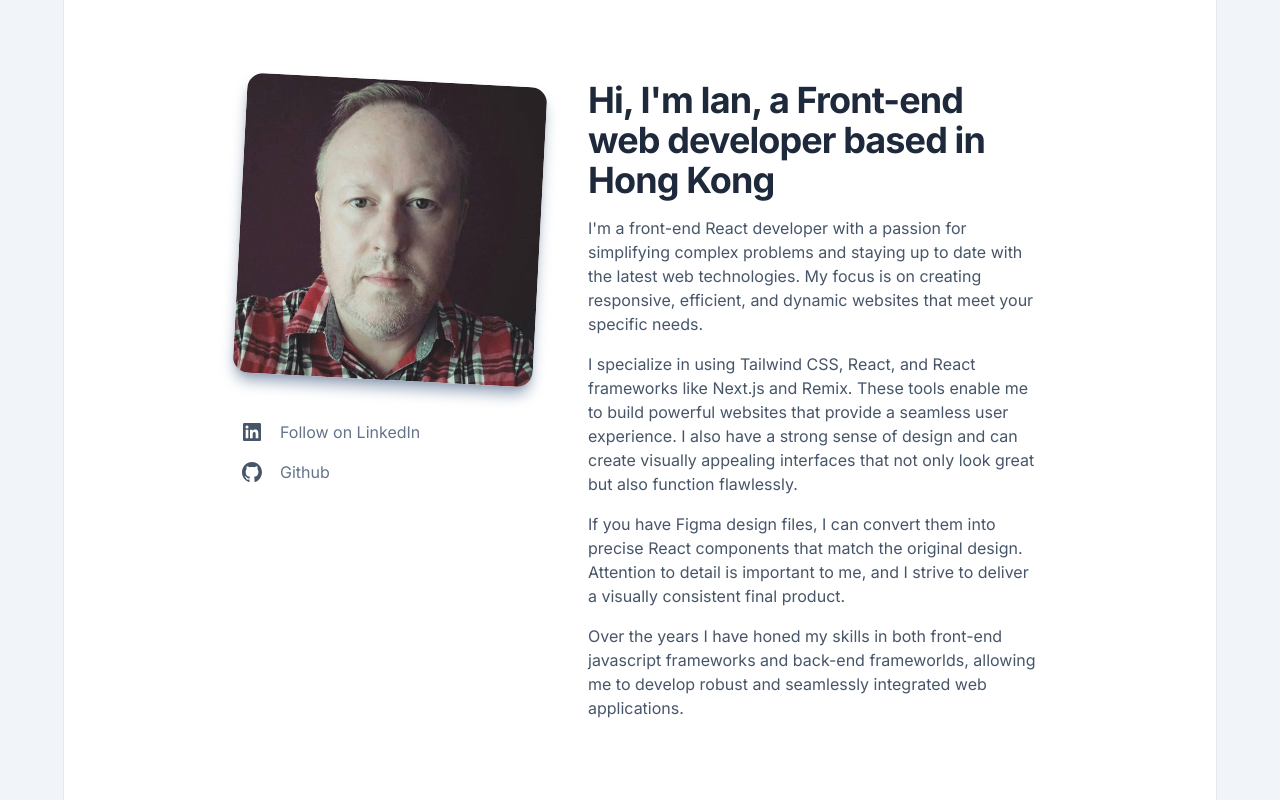
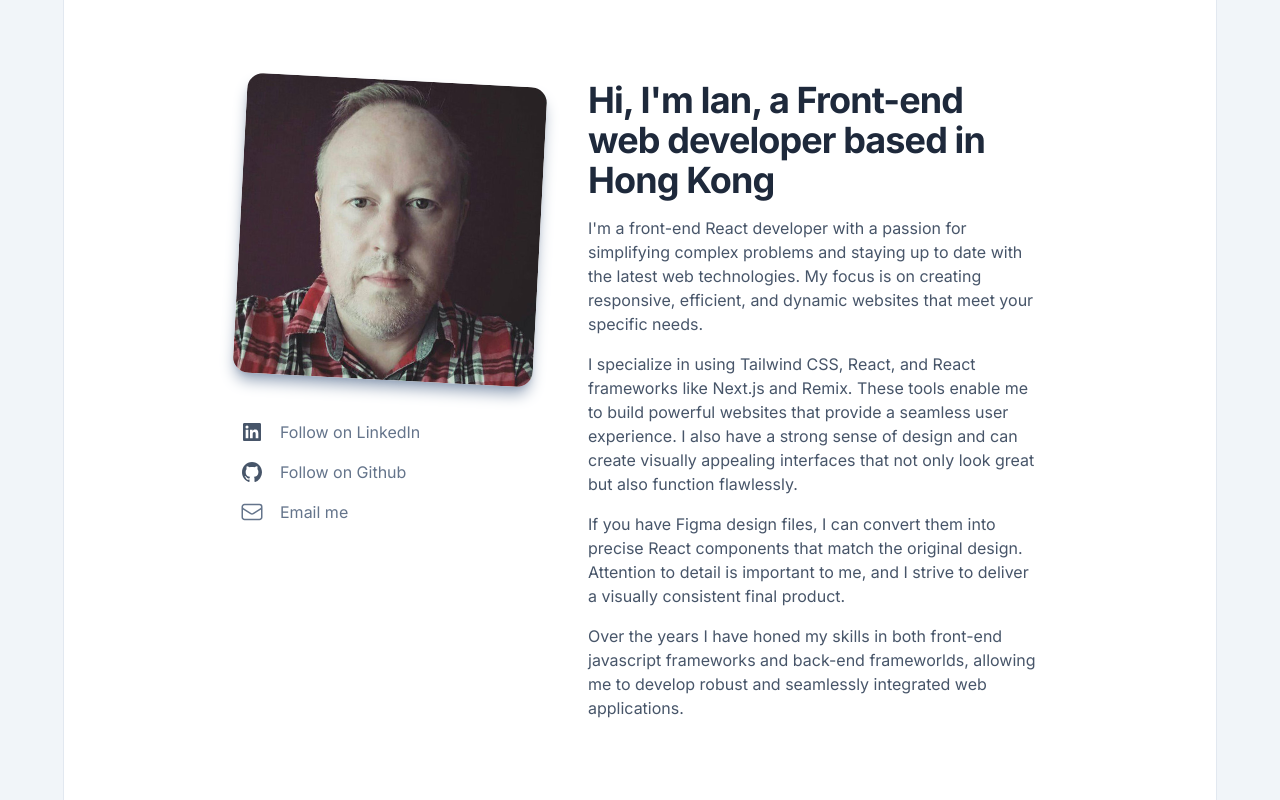
Before and after one commit to ianshk/ianc, a Next.js app: page / in a window 1280 px wide. Built offline with nearby package versions, Linux system fonts and the light colour scheme.

Commit message:
Update SideBar.tsx

```diff
--- a/src/components/SideBar.tsx
+++ b/src/components/SideBar.tsx
@@ -1,5 +1,4 @@
 import React from "react";
-import Link from "next/link";
 
 export default function SideBar() {
   return (
@@ -20,7 +19,6 @@ export default function SideBar() {
             <span className="ml-4">Follow on LinkedIn</span>
           </a>
         </li>
-
         <li className="mt-4 flex">
           <a
             className="group flex text-base text-slate-500 transition hover:text-slate-700"
@@ -37,7 +35,30 @@ export default function SideBar() {
                 d="M12 2C6.475 2 2 6.588 2 12.253c0 4.537 2.862 8.369 6.838 9.727.5.09.687-.218.687-.487 0-.243-.013-1.05-.013-1.91C7 20.059 6.35 18.957 6.15 18.38c-.113-.295-.6-1.205-1.025-1.448-.35-.192-.85-.667-.013-.68.788-.012 1.35.744 1.538 1.051.9 1.551 2.338 1.116 2.912.846.088-.666.35-1.115.638-1.371-2.225-.256-4.55-1.14-4.55-5.062 0-1.115.387-2.038 1.025-2.756-.1-.256-.45-1.307.1-2.717 0 0 .837-.269 2.75 1.051.8-.23 1.65-.346 2.5-.346.85 0 1.7.115 2.5.346 1.912-1.333 2.75-1.05 2.75-1.05.55 1.409.2 2.46.1 2.716.637.718 1.025 1.628 1.025 2.756 0 3.934-2.337 4.806-4.562 5.062.362.32.675.936.675 1.897 0 1.371-.013 2.473-.013 2.82 0 .268.188.589.688.486a10.039 10.039 0 0 0 4.932-3.74A10.447 10.447 0 0 0 22 12.253C22 6.588 17.525 2 12 2Z"
               ></path>
             </svg>
-            <span className="ml-4">Github</span>
+            <span className="ml-4">Follow on Github</span>
+          </a>
+        </li>
+        <li className="mt-4 flex">
+          <a
+            className="group flex text-base text-slate-500 transition hover:text-slate-700"
+            href="htps://github.com"
+          >
+            <svg
+              xmlns="http://www.w3.org/2000/svg"
+              fill="none"
+              viewBox="0 0 24 24"
+              strokeWidth={1.5}
+              stroke="currentColor"
+              className="h-6 w-6 flex-none"
+            >
+              <path
+                strokeLinecap="round"
+                strokeLinejoin="round"
+                d="M21.75 6.75v10.5a2.25 2.25 0 01-2.25 2.25h-15a2.25 2.25 0 01-2.25-2.25V6.75m19.5 0A2.25 2.25 0 0019.5 4.5h-15a2.25 2.25 0 00-2.25 2.25m19.5 0v.243a2.25 2.25 0 01-1.07 1.916l-7.5 4.615a2.25 2.25 0 01-2.36 0L3.32 8.91a2.25 2.25 0 01-1.07-1.916V6.75"
+              />
+            </svg>
+
+            <span className="ml-4">Email me</span>
           </a>
         </li>
       </ul>
```
